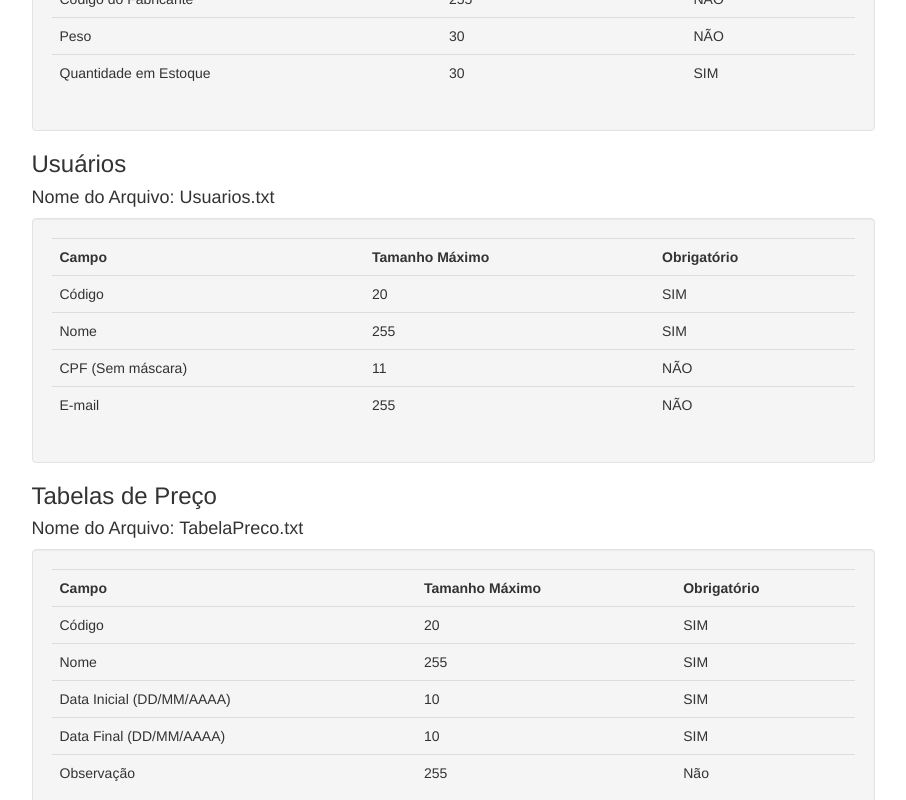
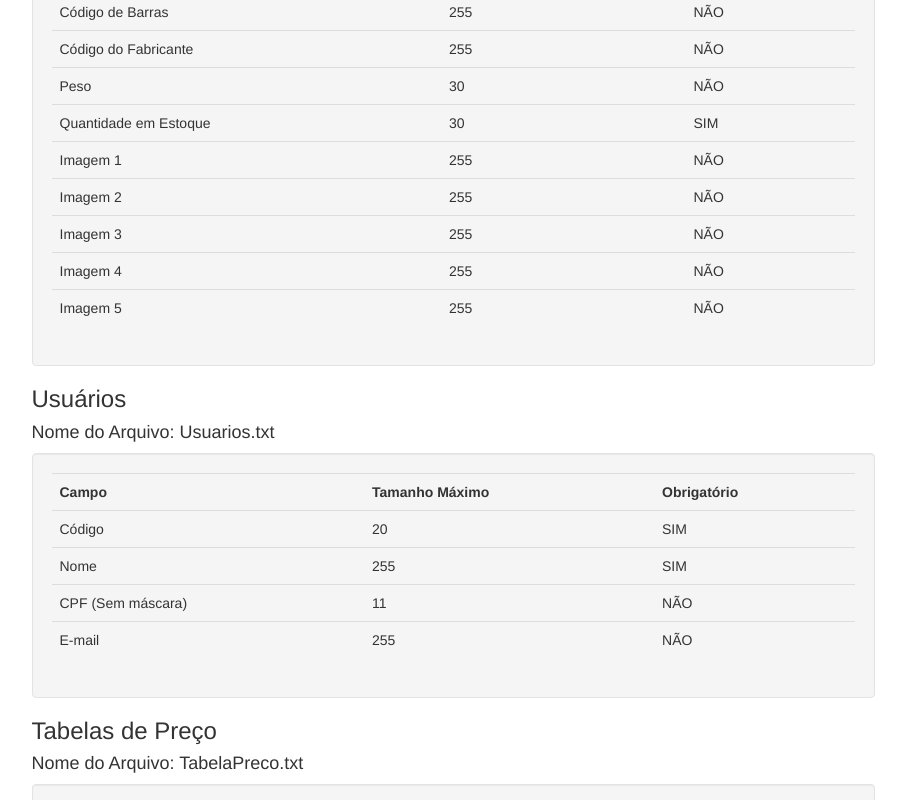
Before and after one commit to mobvendas/docs, a plain HTML site: page index.html in a window 1280 px wide. Shown: the part 2000-2800 px from the top of the page, without its empty margins (296-1202 px from the left). Drawn offline with nearby package versions, Linux system fonts and the light colour scheme.

Commit message:
Atualização das imagens nos produtos.

```diff
--- a/index.html
+++ b/index.html
@@ -60,6 +60,8 @@
       <p>
         Todos os arquivos que irão interagir com o Sincronizador MobVendas deverão estar no formato TXT utilizando codificação UTF-8, com os campos separados por pipe (" <strong>|</strong> ").
       </p>
+      <p><strong>Nota: </strong> O tamanho máximo dos campos não precisa obrigatóriamente ser ocupado entre um pipe e outro, serve apenas como
+        orientação para que não ultrapasse o tamanho das colunas das tabelas no banco de dados.</p>
     </div>
 
     <h2 id="importacoes-mobvendas">Importações MobVendas (Cadastros)</h2>
@@ -293,6 +295,36 @@
           <td>Quantidade em Estoque</td>
           <td>30</td>
           <td>SIM</td>
+        </tr>
+
+        <tr>
+          <td>Imagem 1</td>
+          <td>255</td>
+          <td>NÃO</td>
+        </tr>
+
+        <tr>
+          <td>Imagem 2</td>
+          <td>255</td>
+          <td>NÃO</td>
+        </tr>
+
+        <tr>
+          <td>Imagem 3</td>
+          <td>255</td>
+          <td>NÃO</td>
+        </tr>
+
+        <tr>
+          <td>Imagem 4</td>
+          <td>255</td>
+          <td>NÃO</td>
+        </tr>
+
+        <tr>
+          <td>Imagem 5</td>
+          <td>255</td>
+          <td>NÃO</td>
         </tr>
       </table>
     </div>
@@ -826,7 +858,7 @@
     </div>
 
     <div class="col-md-12" >
-      <center>Atualizado em 28/08/2013</center>
+      <center>Atualizado em 29/08/2013</center>
     </div>
     <br/>
   </div>
```
